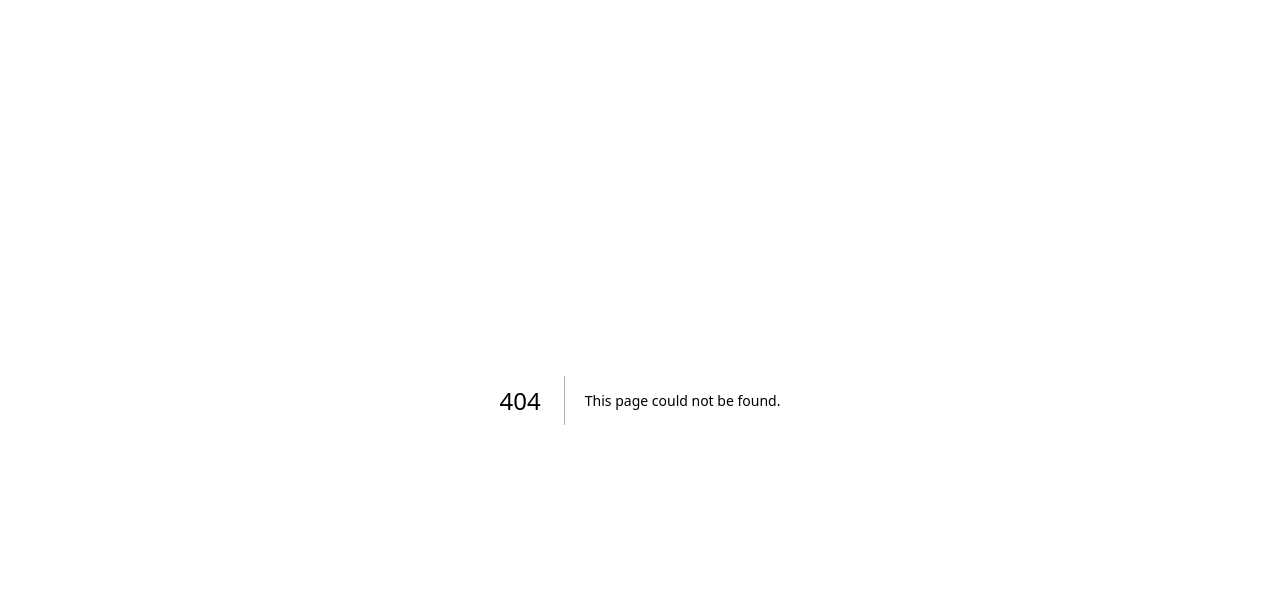
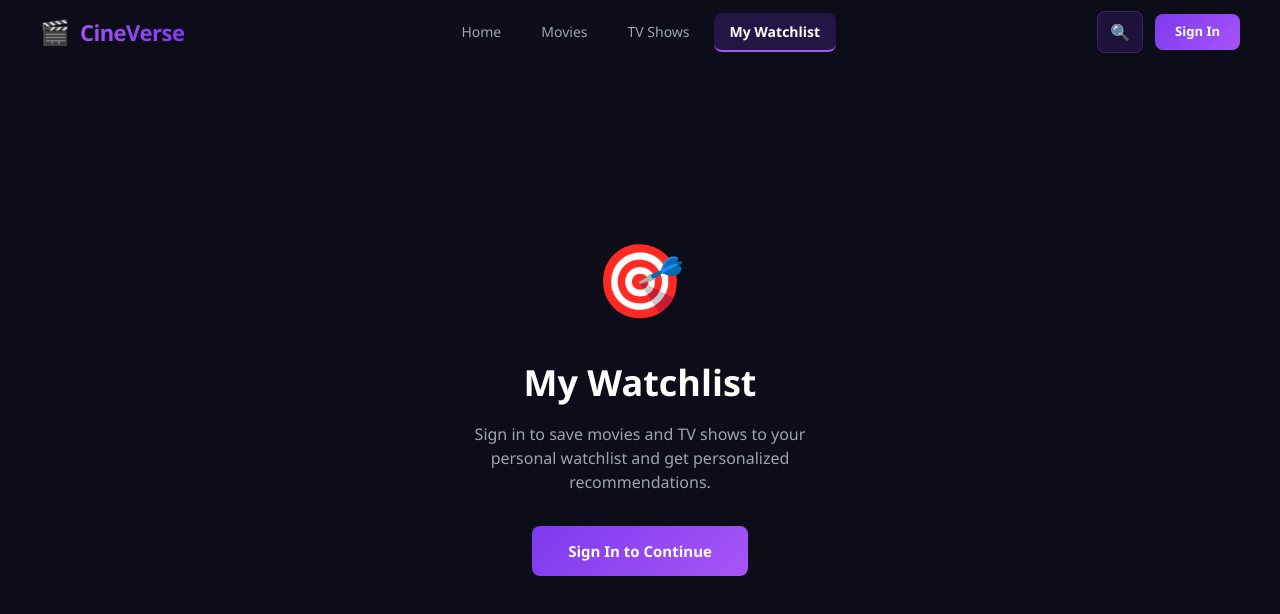
Before and after one commit to C-r-y-p-t-i-c-7-X/Entertainment-Recommendation-System, a Next.js app: page /watchlist in a window 1280 px wide. Before the commit this address had no page. Shown: the top 614 px of the page. Built offline with nearby package versions, Linux system fonts and the light colour scheme.

Commit message:
Create watchlist.js

```diff
--- /dev/null
+++ b/pages/watchlist.js
@@ -0,0 +1,35 @@
+import Navbar from '../components/Navbar';
+import { useRouter } from 'next/router';
+
+export default function Watchlist() {
+  const router = useRouter();
+
+  return (
+    <main style={{ backgroundColor: '#0d0d1a', minHeight: '100vh' }}>
+      <Navbar />
+      <div style={{
+        display: 'flex', flexDirection: 'column',
+        alignItems: 'center', justifyContent: 'center',
+        minHeight: '100vh', textAlign: 'center', padding: '40px',
+      }}>
+        <div style={{ fontSize: '72px', marginBottom: '24px' }}>🎯</div>
+        <h1 style={{
+          fontSize: '36px', fontWeight: '900', color: 'white',
+          marginBottom: '12px',
+        }}>
+          My Watchlist
+        </h1>
+        <p style={{ color: '#9ca3af', fontSize: '16px', marginBottom: '32px', maxWidth: '400px' }}>
+          Sign in to save movies and TV shows to your personal watchlist and get personalized recommendations.
+        </p>
+        <button
+          className="btn-primary"
+          onClick={() => router.push('/auth')}
+          style={{ padding: '14px 36px', fontSize: '15px', fontWeight: '700' }}
+        >
+          Sign In to Continue
+        </button>
+      </div>
+    </main>
+  );
+}
```
